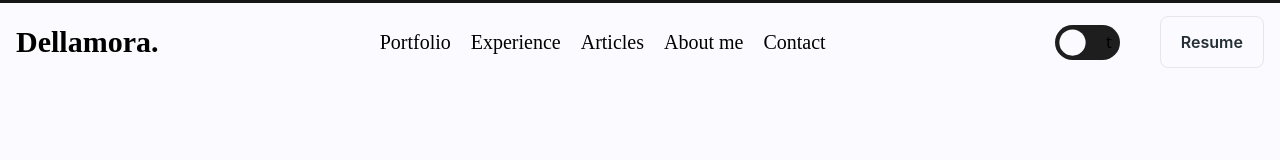
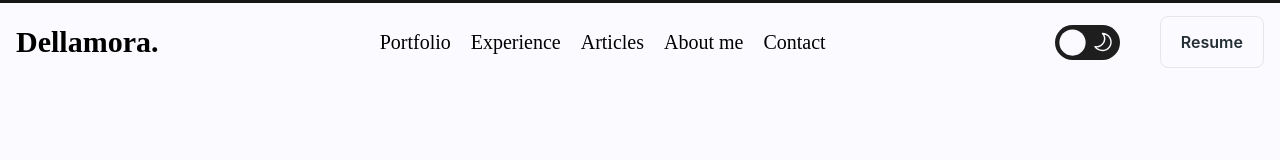
Before and after one commit to dellamora/dellamora-site, a Next.js app: page / in a window 1280 px wide. Shown: the top 160 px of the page. Built offline with nearby package versions, Linux system fonts and the light colour scheme; a web font is replaced by a local one.

Commit message:
added moon and sun icon in toggle dark mode

```diff
--- a/src/common/svgs/moonIcon.tsx
+++ b/src/common/svgs/moonIcon.tsx
@@ -1,16 +1,17 @@
 import { Icon } from "../../domain/components/icon";
 
-const MoonIcon: Icon = ({ width }) => {
+const MoonIcon: Icon = ({ width, className, fill }) => {
   return (
     <svg
       width={width || "138"}
       viewBox="0 0 19 21"
       fill="none"
       xmlns="http://www.w3.org/2000/svg"
+      className={className}
     >
       <path
         d="M1 15.5L1.14951 14.7651C0.850366 14.7042 0.54419 14.8307 0.375277 15.085C0.206364 15.3393 0.208422 15.6706 0.38048 15.9227L1 15.5ZM9 1.5L9.01971 0.750259C8.71377 0.742217 8.43364 0.920869 8.31189 1.20166C8.19015 1.48244 8.25123 1.80903 8.46621 2.02685L9 1.5ZM18.75 10.5C18.75 5.18571 14.4073 0.891872 9.01971 0.750259L8.98029 2.24974C13.5941 2.37102 17.25 6.03726 17.25 10.5H18.75ZM9 20.25C14.5411 20.25 18.75 15.8776 18.75 10.5H17.25C17.25 15.0653 13.6966 18.75 9 18.75V20.25ZM0.38048 15.9227C2.193 18.5791 5.54799 20.25 9 20.25V18.75C5.99422 18.75 3.12576 17.2847 1.61952 15.0773L0.38048 15.9227ZM0.850493 16.2349C5.19156 17.118 8.91196 14.8566 10.7631 11.6399C12.6167 8.41893 12.6531 4.13357 9.53379 0.973151L8.46621 2.02685C11.0298 4.62418 11.0422 8.14763 9.46305 10.8917C7.88152 13.6399 4.76047 15.4996 1.14951 14.7651L0.850493 16.2349Z"
-        fill="#FBFAFF"
+        fill={fill}
       />
     </svg>
   );
--- a/src/common/svgs/sunIcon.tsx
+++ b/src/common/svgs/sunIcon.tsx
@@ -3,6 +3,7 @@ import { Icon } from "../../domain/components/icon";
 const SunIcon: Icon = (props): JSX.Element => {
   props.className;
   props.width;
+
   return (
     <svg
       xmlns="http://www.w3.org/2000/svg"
--- a/src/modules/header/components/darkModeToggle.tsx
+++ b/src/modules/header/components/darkModeToggle.tsx
@@ -4,6 +4,8 @@ import { motion } from "framer-motion";
 import React, { useContext } from "react";
 import internal from "stream";
 import { DarkModeContext } from "../../../common/context/darkMode";
+import MoonIcon from "../../../common/svgs/moonIcon";
+import SunIcon from "../../../common/svgs/sunIcon";
 
 const DarkModeToggle = (): JSX.Element => {
   const { isDark, toggleDarkMode } = useContext(DarkModeContext);
@@ -19,7 +21,10 @@ const DarkModeToggle = (): JSX.Element => {
       className="relative w-[65px] h-[35px] bg-[#1E1E1E] dark:bg-[#FBFAFF] items-center rounded-full cursor-pointer flex"
       onClick={toggleDarkMode}
     >
-      <h1 className="absolute  left-2">oi</h1>
+      <SunIcon
+        width="22px"
+        className="absolute left-2 stroke-[#FBFAFF] dark:stroke-[#1E1E1E]"
+      />
       <motion.div
         className="absolute aspect-square h-full bg-[#FBFAFF] dark:bg-[#1E1E1E] scale-75 rounded-full "
         initial="light"
@@ -31,7 +36,10 @@ const DarkModeToggle = (): JSX.Element => {
         layout
         transition={spring}
       />
-      <h1 className="absolute right-2">t</h1>
+      <MoonIcon
+        width="18px"
+        className="absolute right-2 fill-[#FBFAFF] dark:fill-[#1E1E1E]"
+      />
     </div>
   );
 };
```
